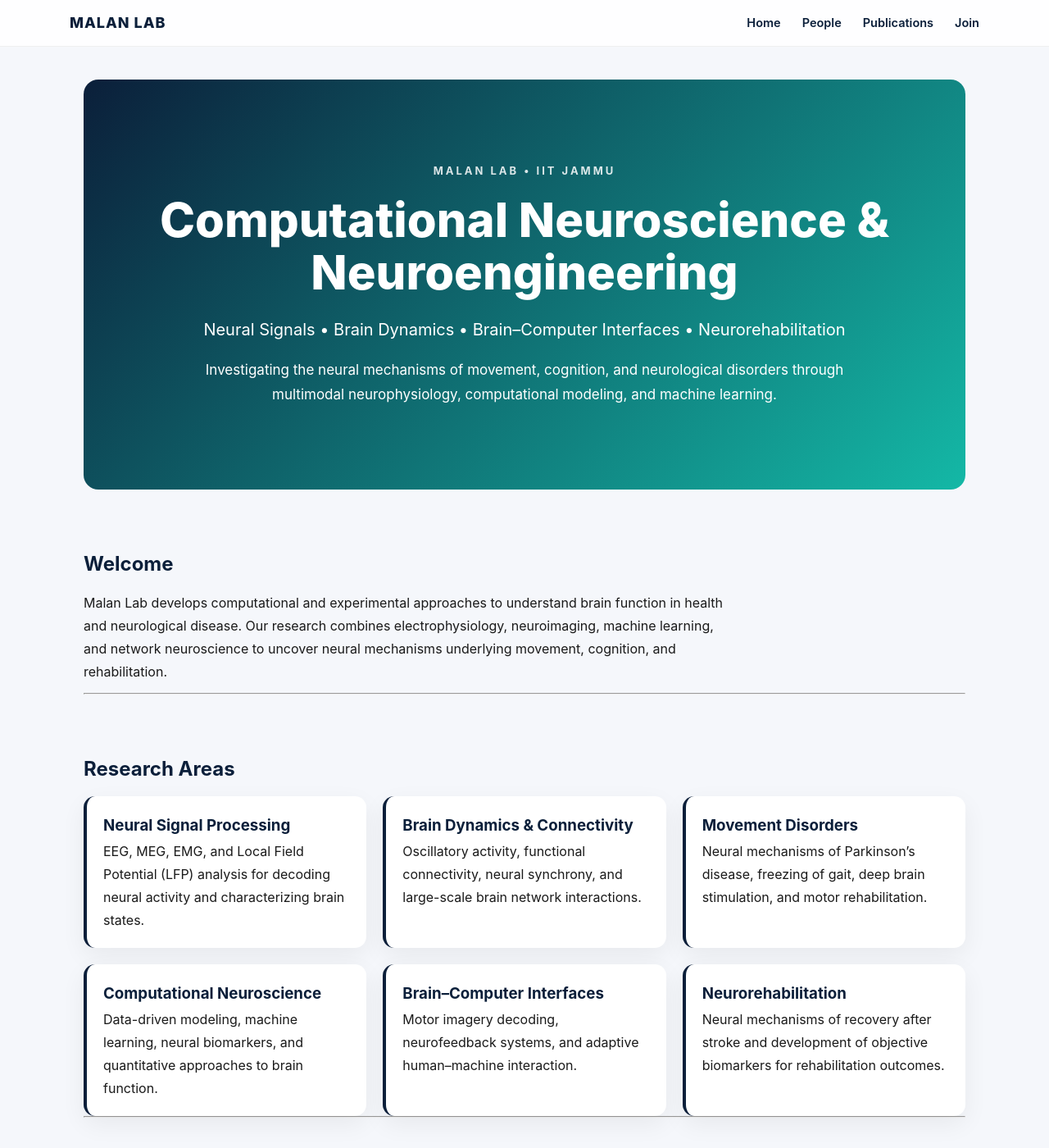
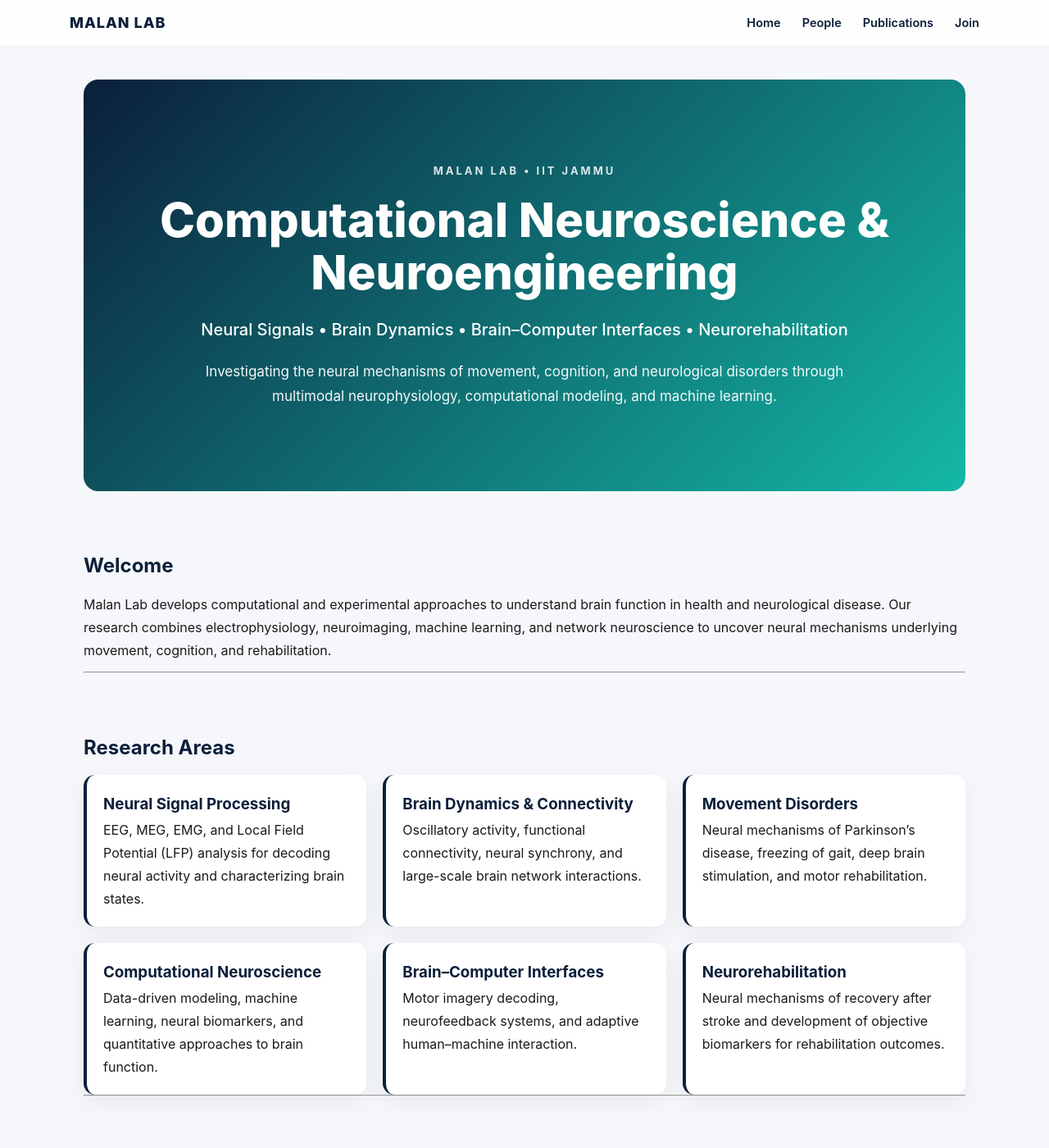
Before and after one commit to malanlab/malanlab.github.io, a Jekyll site: the page built from index.md, in a window 1280 px wide and 1400 px high. Shown: the whole window at 82% size. Built offline with Jekyll 4.4.1, drawn with Linux system fonts in a browser that asks for light colours.

Commit message:
Update style.css

```diff
--- a/assets/style.css
+++ b/assets/style.css
@@ -69,7 +69,6 @@
 
 p {
   margin-bottom: var(--space-2);
-  max-width: 800px;
 }
 
 /* =========================
@@ -176,14 +175,10 @@
 .hero {
   background: linear-gradient(135deg, var(--primary), var(--accent));
   color: white;
-  padding: 100px 20px;
+  padding: 100px 40px;
   border-radius: 18px;
   text-align: center;
   margin-bottom: var(--space-5);
-}
-
-.hero h1 {
-  color: white;
 }
 
 .hero-lab {
@@ -193,32 +188,34 @@
   opacity: 0.85;
   margin-bottom: 18px;
   text-transform: uppercase;
-}
-
-.hero {
   text-align: center;
 }
 
 .hero h1 {
+  color: white;
   font-size: 58px;
   line-height: 1.1;
   font-weight: 800;
   max-width: 900px;
   margin: 0 auto 20px;
+  text-align: center;
 }
 
-.tagline {
+.hero .tagline {
   font-size: 20px;
-  margin: 0 auto 16px;
+  font-weight: 500;
   text-align: center;
-  max-width: none;
+  max-width: 100%;
+  margin: 0 auto 18px;
 }
 
-.subtitle {
+.hero .subtitle {
   max-width: 850px;
   margin: 0 auto;
+  text-align: center;
   font-size: 17px;
   line-height: 1.8;
+  opacity: 0.95;
 }
 
 /* =========================
```
